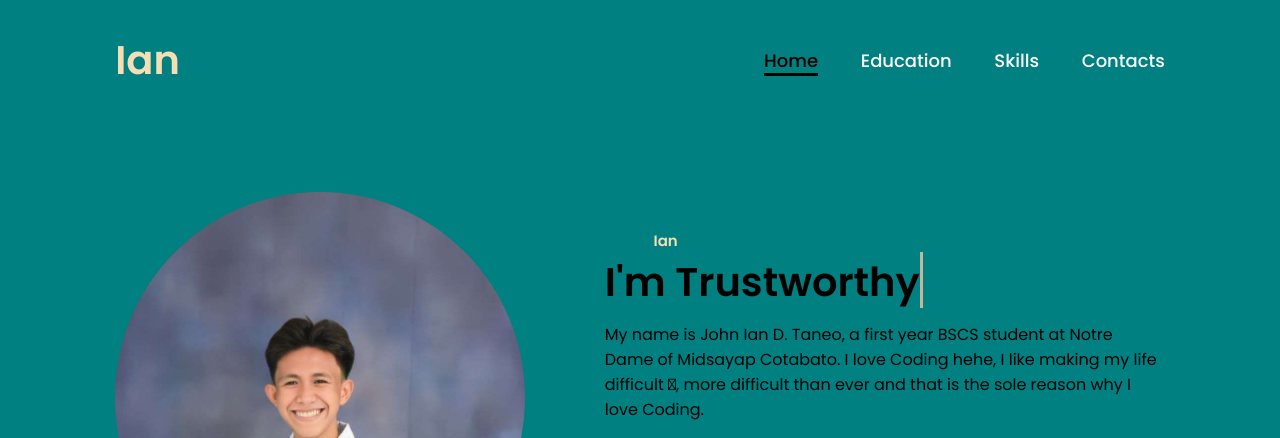
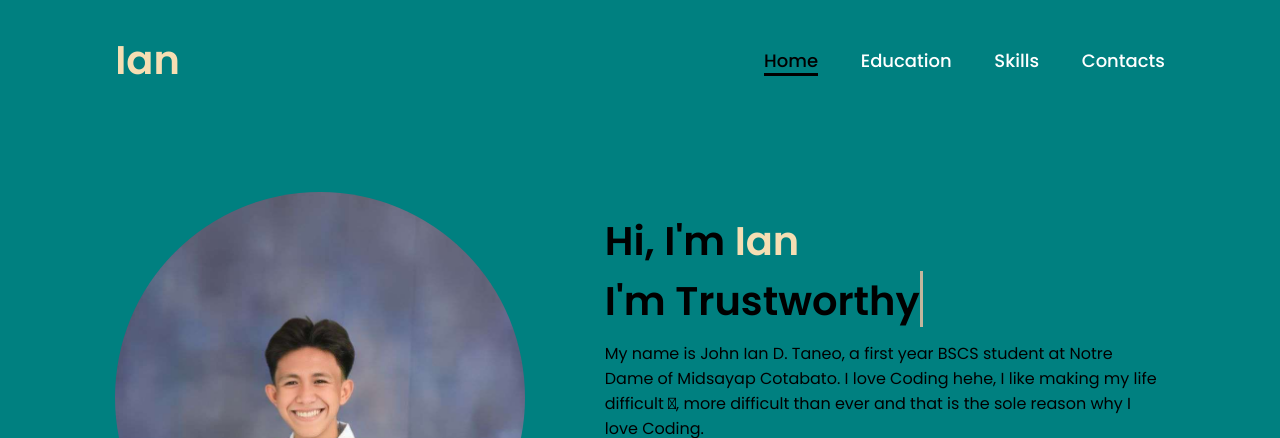
Before and after one commit to IAN-TANEO/PORTFOLIO.github.io, a plain HTML site: page index.html in a window 1280 px wide. Shown: the top 438 px of the page. Drawn offline with Linux system fonts and the light colour scheme.

Commit message:
Update style.css

```diff
--- a/style.css
+++ b/style.css
@@ -125,6 +125,8 @@ span{
     color: wheat;
 }
 
+
+
 .home-content h3{
     font-size: 4rem;
     margin-bottom: 1rem;
@@ -197,6 +199,12 @@ span{
     box-shadow: 0 0 25px white;
 }
 
+.Hello-text{
+    color: black;
+    font-size: 40px;
+
+
+}
 .typing-text{
     font-size: 34px;
     font-weight: 600;
```
